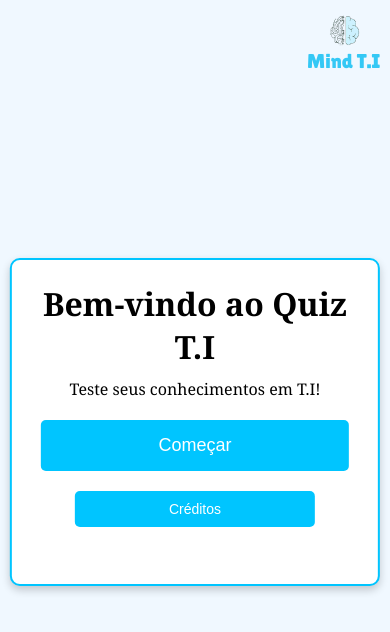
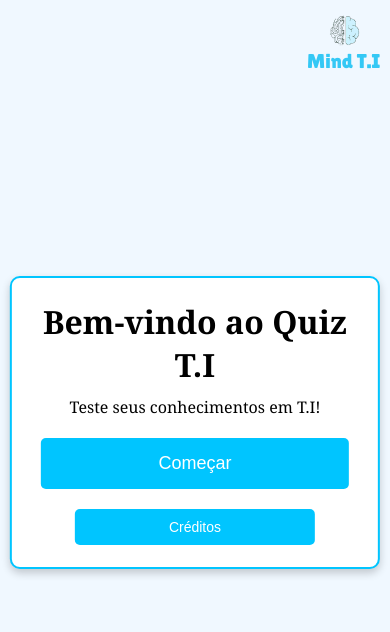
Before and after one commit to MindeTI/Mind-T.I, a React (Create React App) app: page / in a window 390 px wide. Shown: the top 632 px of the page. Built offline with nearby package versions, Linux system fonts and the light colour scheme.

Commit message:
Update App.css

```diff
--- a/src/App.css
+++ b/src/App.css
@@ -128,7 +128,7 @@ li {
   .container {
     width: 90%;
     max-width: 400px;
-    min-height: 300px;
+    min-height: 250px;
     padding: 12px;
   }
 }
```
